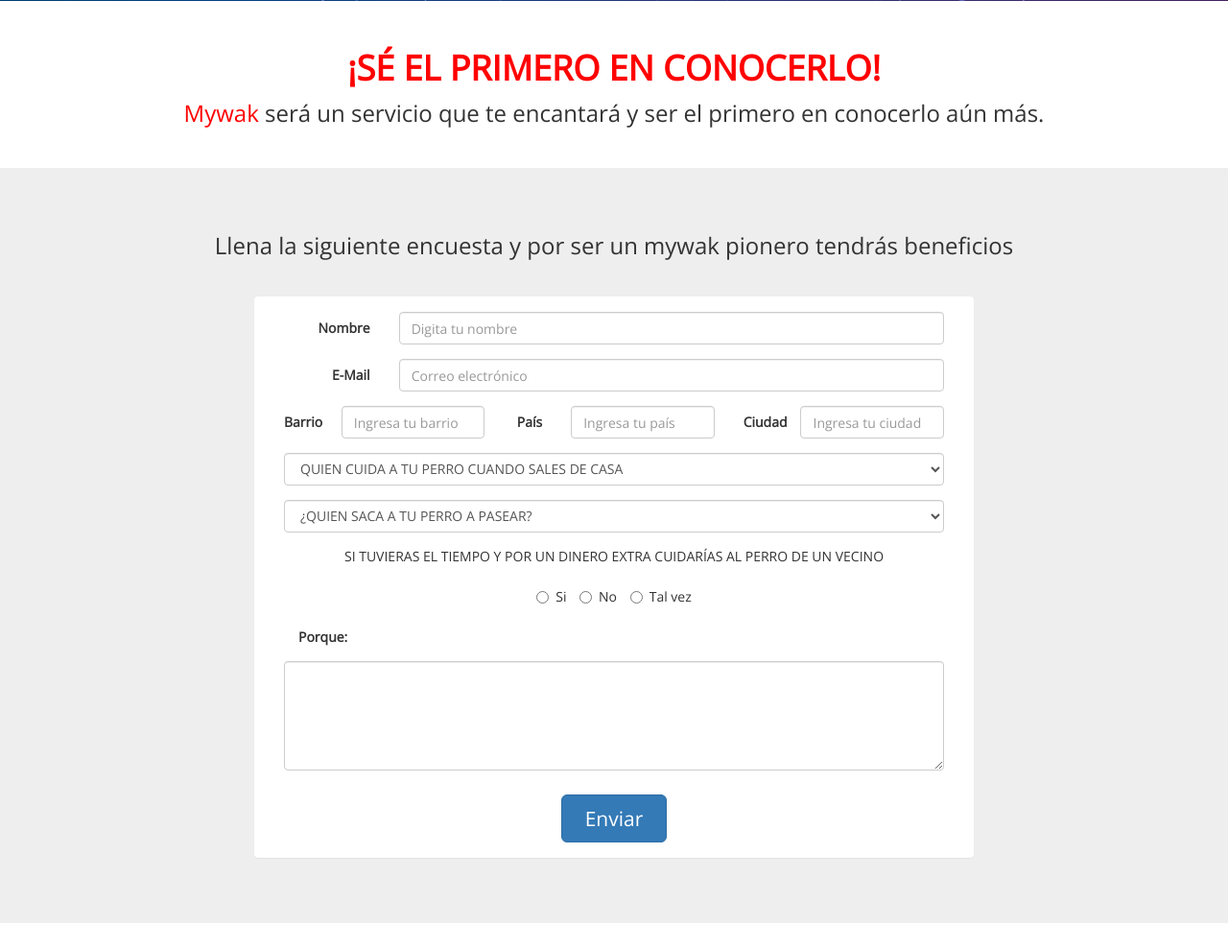
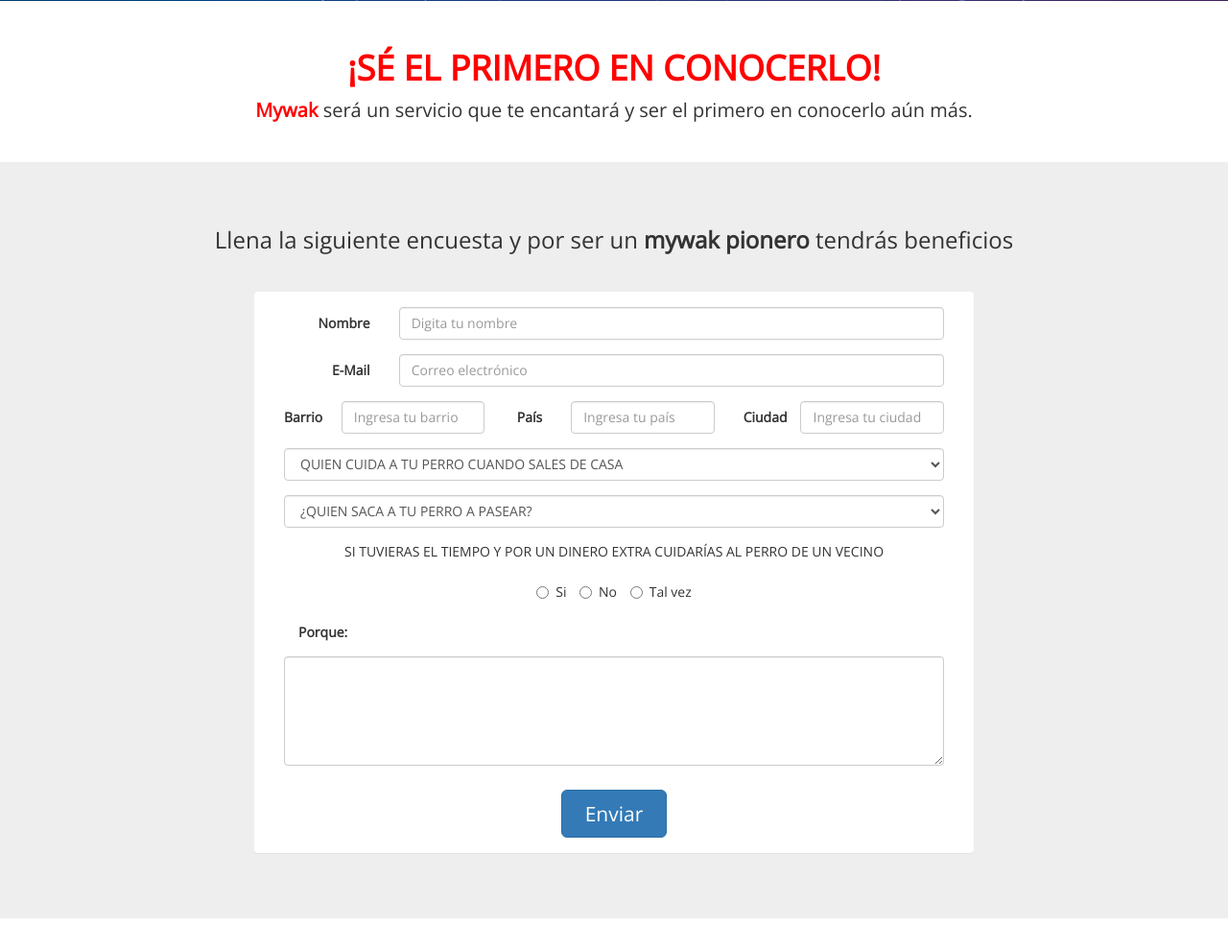
Before and after one commit to amapolazul/mywak, a PHP site: page / in a window 1280 px wide. Shown: the part 539-1527 px from the top of the page at 96% size. Run offline with PHP 8.4, Linux system fonts and the light colour scheme.

Commit message:
cambios de fuente y negrita

```diff
--- a/css/main.css
+++ b/css/main.css
@@ -113,5 +113,5 @@ header {
 }
 
 p {
-    font-size: 24px;
+    font-size: 20px;
 }
--- a/index.php
+++ b/index.php
@@ -85,14 +85,14 @@ function test_input($data) {
     <div class="row">
         <div class="col-lg-12 middle-section text-center">
             <h2 class="welcome-text">¡SÉ EL PRIMERO EN CONOCERLO!</h2>
-            <p><span style="color:red">Mywak</span> será un servicio que te encantará  y ser el primero en conocerlo aún más. </p>
+            <p><span style="color:red; font-weight: bold">Mywak</span> será un servicio que te encantará  y ser el primero en conocerlo aún más. </p>
         </div>
     </div>
     <div class="jumbotron">
         <div class="container">
             <div class="row text-center">
                 <div class="text-center col-sm-12" style="padding-bottom: 30px">
-                    <h3>Llena la siguiente encuesta y por ser un mywak pionero  tendrás beneficios</h3>
+                    <h3>Llena la siguiente encuesta y por ser un <span style="font-weight: bold">mywak pionero</span> tendrás beneficios</h3>
                 </div>
                 <div class="col-sm-8 col-sm-offset-2">
                     <div class="panel">
```
